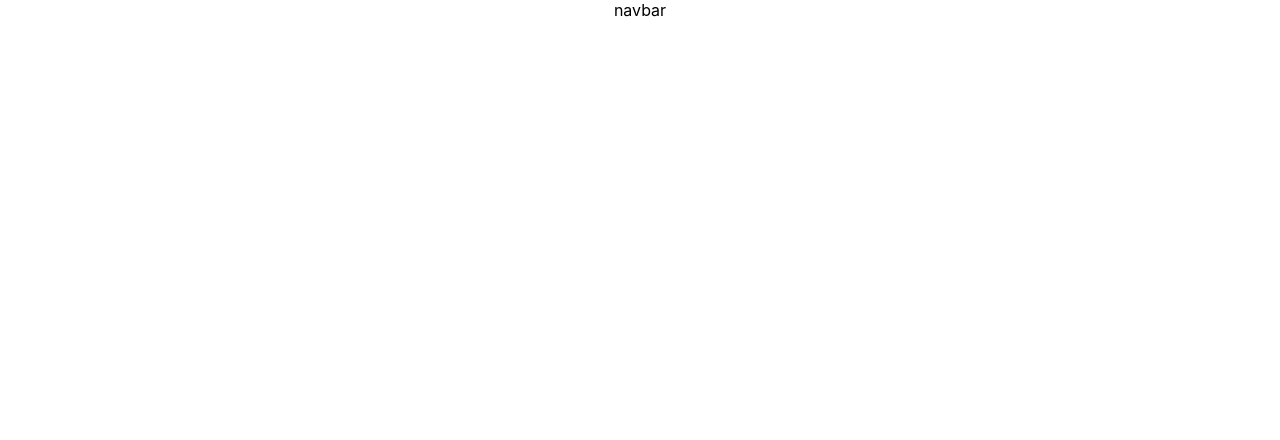
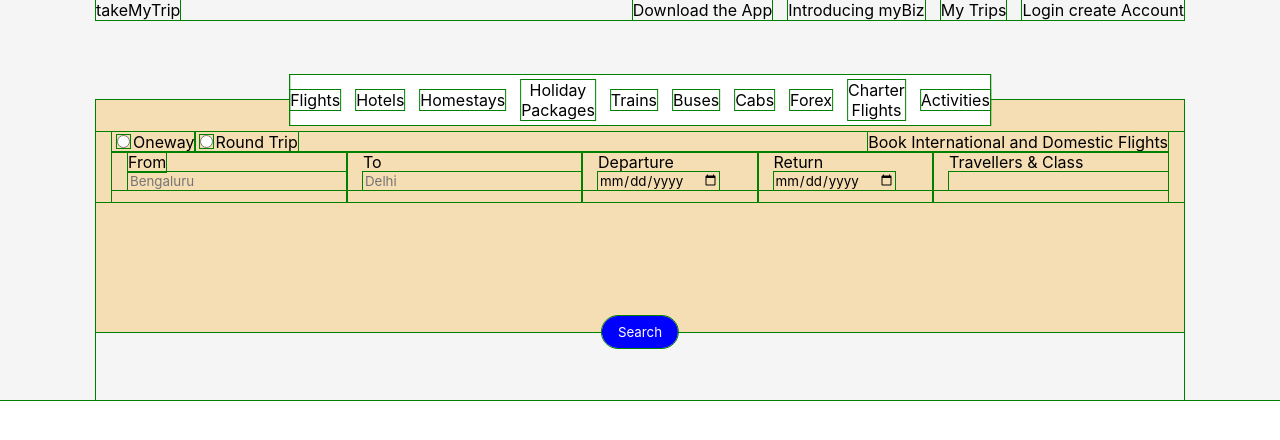
Before and after one commit to rohannaido/booking-app, a React (Create React App) app: page / in a window 1280 px wide. Shown: the top 440 px of the page. Built offline with nearby package versions, Linux system fonts and the light colour scheme.

Commit message:
feat & style: building the NavBar and HomePage search panel

```diff
--- /dev/null
+++ b/src/components/HomeSearchBar/HomeSearchBar.css
@@ -0,0 +1,56 @@
+.homeSearchBar{
+    padding: 0 6rem;
+    display: flex;
+    flex-direction: column;
+    justify-content: space-between;
+    height: 400px;
+    background-color: whitesmoke;
+}
+
+.homeSearchBar_login{
+    width: 100%;
+    display: flex;
+    justify-content: space-between;
+}
+
+.homeSearchBar_loginList{
+    list-style: none;
+    display: flex;
+    align-items: center;
+    gap: 1rem
+}
+
+.homeSearchBar_formDiv{
+    height: 300px;
+    position: relative;
+    /* display: flex;
+    flex-direction: column;
+    justify-content: center; */
+}
+
+.homeSearchBar_form{
+    padding-top: 2rem;
+    background-color: wheat;
+    height: 200px;
+    position: relative;
+}
+
+.homeSearchBar_searchButton{
+    position: absolute;
+    bottom: 0;
+    left: 50%;
+    transform: translateX(-50%) translateY(50%);
+    background-color: blue;
+    color: white;
+    padding: 0.5rem 1rem;
+    border-radius: 1rem;
+    border: none;
+    cursor: pointer;
+}
+
+.homeSearchBar_menuItemsdiv{
+    position: absolute;
+    top: 0;
+    left: 50%;
+    transform: translateX(-50%) translateY(-50%);
+}
--- /dev/null
+++ b/src/components/HomeSearchBar/HomeSearchBar.jsx
@@ -0,0 +1,34 @@
+import HomeSearchBarField from '../HomeSearchBarFields/HomeSearchBarFields';
+import MenuItems from '../MenuItems/MenuItems';
+import './HomeSearchBar.css'
+
+const HomeSearchBar = () => {
+    return(
+        <div className="homeSearchBar">
+            <div className='homeSearchBar_login'>
+                <div className='logo'>
+                    takeMyTrip
+                </div>
+                <ul className='homeSearchBar_loginList'>
+                    <li>Download the App</li>
+                    <li>Introducing myBiz</li>
+                    <li>My Trips</li>
+                    <li>Login create Account</li>
+                </ul>
+            </div>
+            <div className='homeSearchBar_formDiv'>
+                <div className='homeSearchBar_form'>
+                    <HomeSearchBarField type={"flight"} />
+                    <button className='homeSearchBar_searchButton'>
+                        Search
+                    </button>
+                </div>
+                <div className='homeSearchBar_menuItemsdiv'>
+                    <MenuItems />
+                </div>
+            </div>
+        </div>
+    )
+}
+
+export default HomeSearchBar;
--- /dev/null
+++ b/src/components/HomeSearchBarFields/HomeSearchBarFields.css
@@ -0,0 +1,35 @@
+.homeSearchBarField{
+    padding: 0 1rem;
+    /* background-color: gainsboro; */
+}
+
+.homeSearchBarField_row1{
+    display: flex;
+    justify-content: space-between;
+}
+
+.homeSearchBarField_row1_radios{
+
+}
+
+.homeSearchBarField_row2{
+    display: flex;
+}
+
+.homeSearchBarField_row2_inputDiv{
+    height: 50px;
+    flex: 1;
+}
+
+.homeSearchBarField_row2_inputDiv label{
+    display: flex;
+    flex-direction: column;
+    align-items: flex-start;
+    padding-left: 1rem;
+}
+
+.homeSearchBarField_row2_inputDiv input{
+
+    border: none;
+    background-color: transparent;
+}
--- /dev/null
+++ b/src/components/HomeSearchBarFields/HomeSearchBarFields.jsx
@@ -0,0 +1,56 @@
+import './HomeSearchBarFields.css';
+
+const HomeSearchBarField = () => {
+    return(
+        <div className='homeSearchBarField'>
+            <div className='homeSearchBarField_row1'>
+                <div className='homeSearchBarField_row1_radios'>
+                    <label for='triptype'>
+                        <input type="radio" name='triptype' />
+                        Oneway
+                    </label>
+                    <label for='triptype'>
+                        <input type="radio" name='triptype' />
+                        Round Trip
+                    </label>
+                </div>
+                <span>Book International and Domestic Flights</span>
+            </div>
+
+            <div className='homeSearchBarField_row2'>
+                <div className='homeSearchBarField_row2_inputDiv'>
+                    <label for='fromCity'>
+                        <span>From</span>
+                        <input type='text' name='fromCity' placeholder='Bengaluru'/>
+                    </label>
+                </div>
+                <div className='homeSearchBarField_row2_inputDiv'>
+                    <label for='toCity'>
+                        To
+                        <input type="text" name='toCity' placeholder='Delhi' />
+                    </label>
+                </div>
+                <div className='homeSearchBarField_row2_inputDiv'>
+                    <label for='departureDate'>
+                        Departure
+                        <input type='date' name='departureDate' />
+                    </label>
+                </div>
+                <div className='homeSearchBarField_row2_inputDiv'>
+                    <label for='returnDate'>
+                        Return
+                        <input type='date' name='returnDate' />
+                    </label>
+                </div>
+                <div className='homeSearchBarField_row2_inputDiv'>
+                    <label for='noOfTravellers'>
+                        Travellers & Class
+                        <input type='number' for='noOfTravellers' />
+                    </label>
+                </div>
+            </div>
+        </div>
+    );
+}
+
+export default HomeSearchBarField;
--- /dev/null
+++ b/src/components/MenuItems/MenuItems.css
@@ -0,0 +1,12 @@
+.menuList{
+    list-style: none;
+    display: flex;
+    gap: 1rem;
+    height: 50px;
+    align-items: center;
+    background-color: white;
+}
+
+.menuItem{
+
+}
--- /dev/null
+++ b/src/components/MenuItems/MenuItems.jsx
@@ -0,0 +1,40 @@
+import './MenuItems.css'
+
+const MenuItems = () => {
+    return(
+        <ul className="menuList">
+            <li className='menuItem'>
+                Flights
+            </li>
+            <li className='menuItem'>
+                Hotels
+            </li>
+            <li className='menuItem'>
+                Homestays
+            </li>
+            <li className='menuItem'>
+                Holiday Packages
+            </li>
+            <li className='menuItem'>
+                Trains
+            </li>
+            <li className='menuItem'>
+                Buses
+            </li>
+            <li className='menuItem'>
+                Cabs
+            </li>
+            <li className='menuItem'>
+                Forex
+            </li>
+            <li className='menuItem'>
+                Charter Flights
+            </li>
+            <li className='menuItem'>
+                Activities
+            </li>
+        </ul>
+    )
+}
+
+export default MenuItems;
--- a/src/components/NavBar/NavBar.css
+++ b/src/components/NavBar/NavBar.css
@@ -0,0 +1,19 @@
+.nav{
+    position: sticky;
+    top: 0;
+    padding: 0 6rem;
+    display: flex;
+    justify-content: space-between;
+    align-items: center;
+    height: 50px;
+}
+
+.nav_loginList{
+    list-style: none;
+    display: flex;
+    gap: 1rem;
+}
+
+.nav_loginItem{
+
+}
--- a/src/components/NavBar/NavBar.jsx
+++ b/src/components/NavBar/NavBar.jsx
@@ -1,7 +1,18 @@
+import MenuItems from '../MenuItems/MenuItems';
+import './NavBar.css';
+
 const NavBar = () => {
     return (
         <nav className="nav">
-            navbar
+            <div>
+                takeMyTrip
+            </div>
+            <MenuItems />
+            <ul className="nav_loginList">
+                <li className='nav_loginItem'>Login</li>
+                <li className='nav_loginItem'>Country</li>
+                <li className='nav_loginItem'>Language</li>
+            </ul>
         </nav>
     )
 }
--- a/src/index.css
+++ b/src/index.css
@@ -1,3 +1,10 @@
+*{
+  outline: 1px solid green;
+  font-family: -apple-system, BlinkMacSystemFont, 'Segoe UI', 'Roboto', 'Oxygen',
+    'Ubuntu', 'Cantarell', 'Fira Sans', 'Droid Sans', 'Helvetica Neue',
+    sans-serif;
+}
+
 body {
   margin: 0;
   font-family: -apple-system, BlinkMacSystemFont, 'Segoe UI', 'Roboto', 'Oxygen',
@@ -11,3 +18,11 @@ code {
   font-family: source-code-pro, Menlo, Monaco, Consolas, 'Courier New',
     monospace;
 }
+
+ul{
+  margin-block-start: 0;
+  margin-block-end: 0;
+  margin-inline-start: 0px;
+  margin-inline-end: 0px;
+  padding-inline-start: 0;
+}
--- a/src/pages/Home.jsx
+++ b/src/pages/Home.jsx
@@ -1,11 +1,12 @@
 import NavBar from "../components/NavBar/NavBar";
+import HomeSearchBar from "../components/HomeSearchBar/HomeSearchBar";
 
 const Home = () => {
 
     return (
     <div>
-        <NavBar />
-
+        {/* <NavBar /> */}
+        <HomeSearchBar />
     </div>
     );
 }
```
